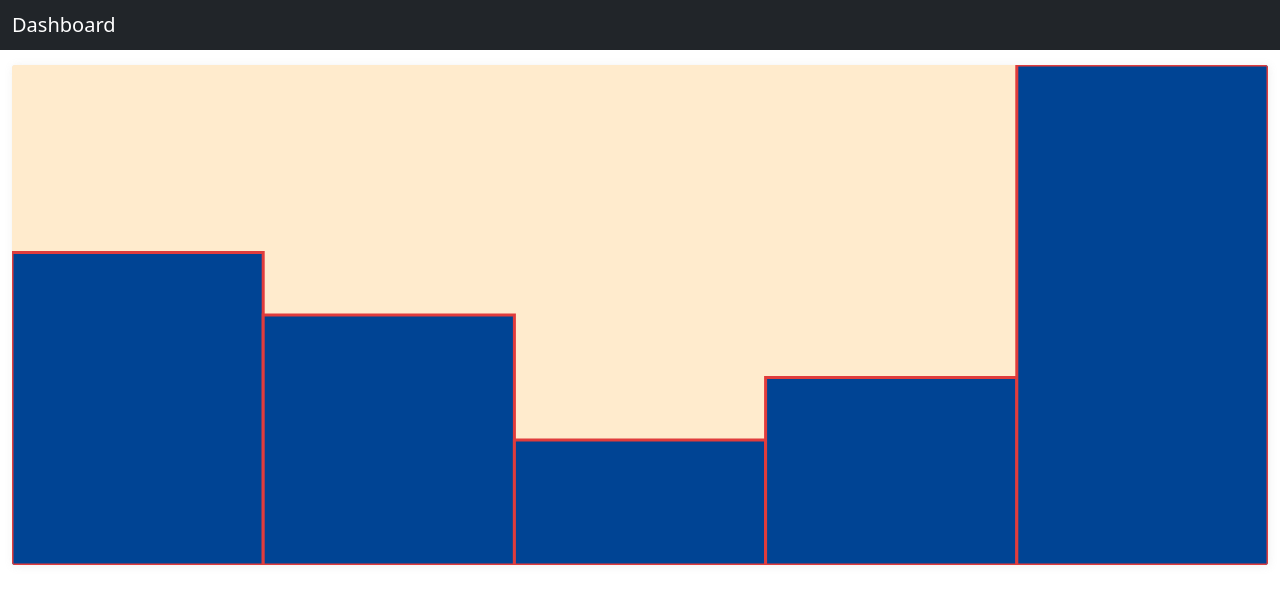
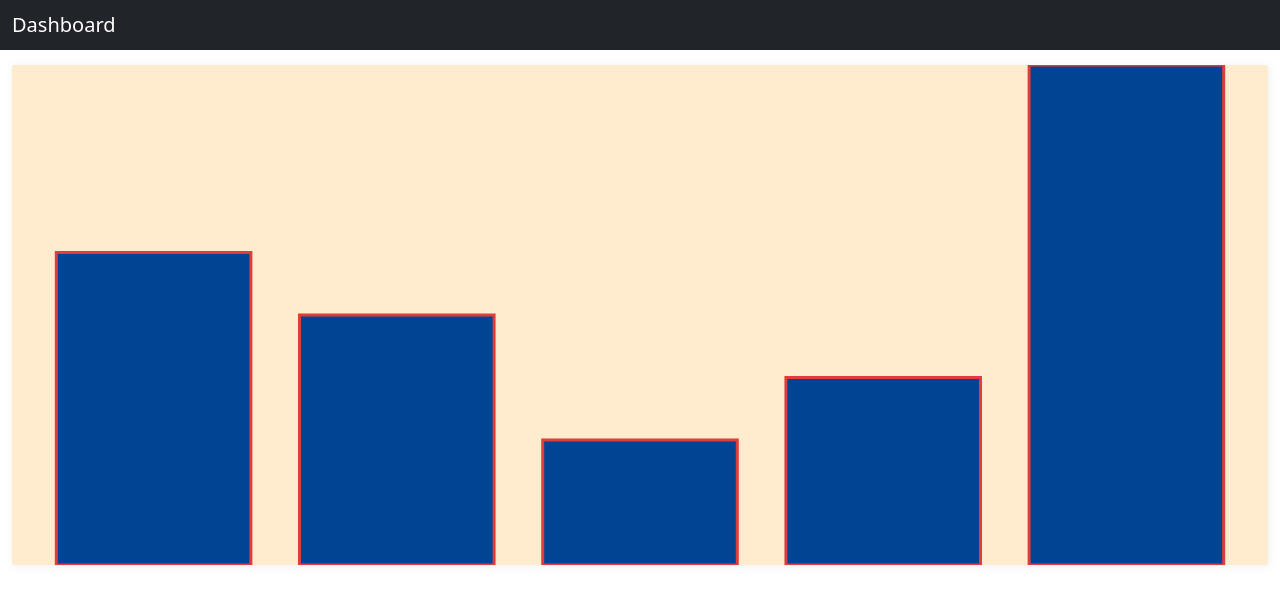
Before and after one commit to liteninkiran/d3-test-01, an Angular app: page / in a window 1280 px wide. Shown: the top 604 px of the page. Built offline with nearby package versions, Linux system fonts and the light colour scheme.

Commit message:
Add padding to RECT elements

```diff
--- a/src/app/charts/my-first-chart/my-first-chart.component.html
+++ b/src/app/charts/my-first-chart/my-first-chart.component.html
@@ -1,9 +1,9 @@
 <svg>
     <rect
         *ngFor="let item of data; let i = index"
-        [attr.x]="width * i"
+        [attr.x]="rectWidth * i + 0.5 * padding + outerPadding"
         [attr.y]="dimensions.height - dimensions.height / max * item"
-        [attr.width]="width"
+        [attr.width]="bandwidth"
         [attr.height]="dimensions.height / max * item"
     ></rect>
 </svg>
--- a/src/app/charts/my-first-chart/my-first-chart.component.ts
+++ b/src/app/charts/my-first-chart/my-first-chart.component.ts
@@ -9,7 +9,7 @@ import * as d3 from 'd3';
 export class MyFirstChartComponent implements OnInit {
 
     public data = [125, 100, 50, 75, 200];
-    public width: number;
+    public rectWidth: number;
     public max: number;
 
     // Main elements
@@ -18,6 +18,10 @@ export class MyFirstChartComponent implements OnInit {
 
     // Dimensions
     public dimensions: DOMRect;
+    public padding: number;
+    public outerPadding: number = 20;
+    public bandwidth: number;
+    public bandwidthCoef: number = 0.8;
 
     constructor(element: ElementRef) {
         this.host = d3.select(element.nativeElement);
@@ -30,8 +34,10 @@ export class MyFirstChartComponent implements OnInit {
 
     private setDimensions(): void {
         this.dimensions = this.svg.node().getBoundingClientRect();
-        this.width = this.dimensions.width / this.data.length;
+        this.rectWidth = (this.dimensions.width - 2 * this.outerPadding) / this.data.length;
         this.max = Math.max(...this.data);
+        this.bandwidth = this.bandwidthCoef * this.rectWidth;
+        this.padding = (1 - this.bandwidthCoef) * this.rectWidth;
         this.svg.attr('viewBox', [0, 0, this.dimensions.width, this.dimensions.height]);
     }
 }
```
